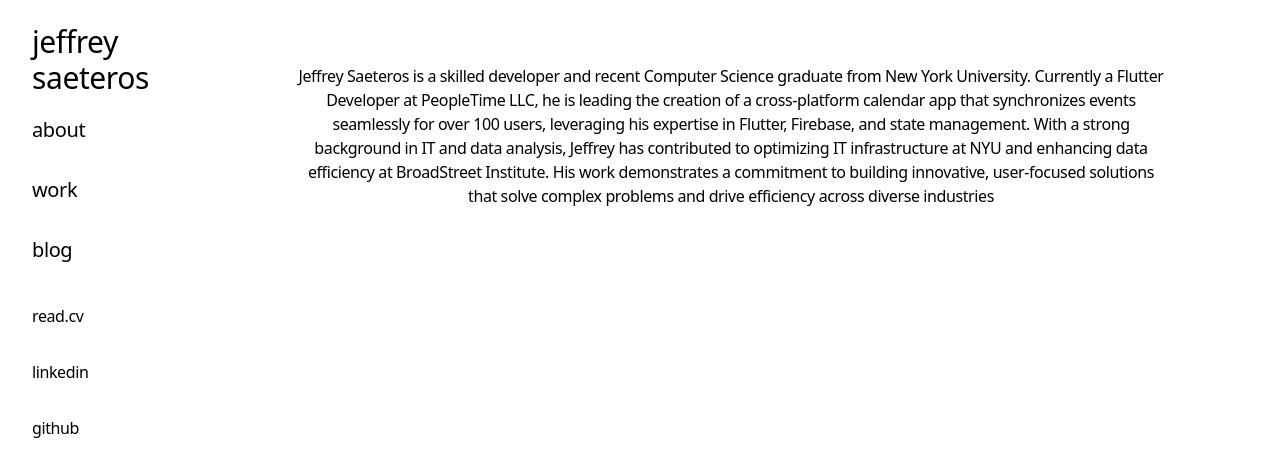
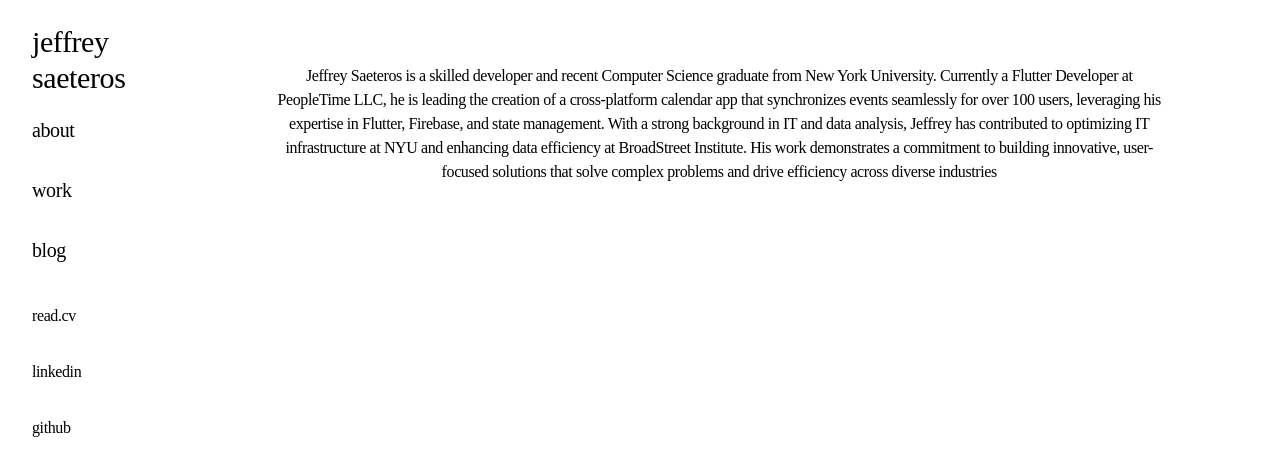
Before and after one commit to jeffreysaeteros/portoblog, a Next.js app: page / in a window 1280 px wide. Shown: the top 476 px of the page. Built offline with nearby package versions, Linux system fonts and the light colour scheme.

Commit message:
new font

```diff
--- a/tailwind.config.ts
+++ b/tailwind.config.ts
@@ -1,6 +1,7 @@
 import type { Config } from "tailwindcss";
 
 const config: Config = {
+  darkMode: 'media',
   content: [
     "./pages/**/*.{js,ts,jsx,tsx,mdx}",
     "./components/**/*.{js,ts,jsx,tsx,mdx}",
@@ -8,6 +9,14 @@ const config: Config = {
   ],
   theme: {
     extend: {
+      fontFamily: {
+        sans: ['var(--font-futura)'],
+      },
+      fontWeight: {
+        light: '300',
+        normal: '400',
+        bold: '700',
+      },
       backgroundImage: {
         "gradient-radial": "radial-gradient(var(--tw-gradient-stops))",
         "gradient-conic":
--- a/tsconfig.json
+++ b/tsconfig.json
@@ -26,7 +26,7 @@
         "./*"
       ]
     },
-    "target": "ES2017"
+    "target": "ES2022"
   },
   "include": [
     "next-env.d.ts",
```
